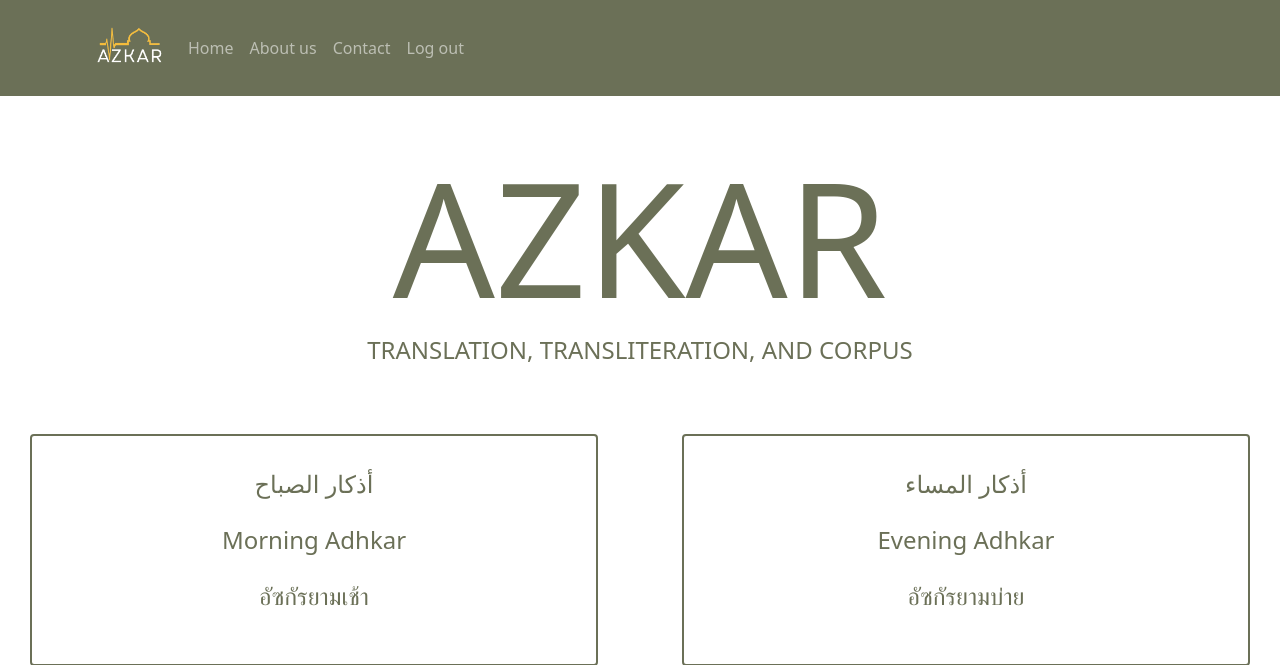
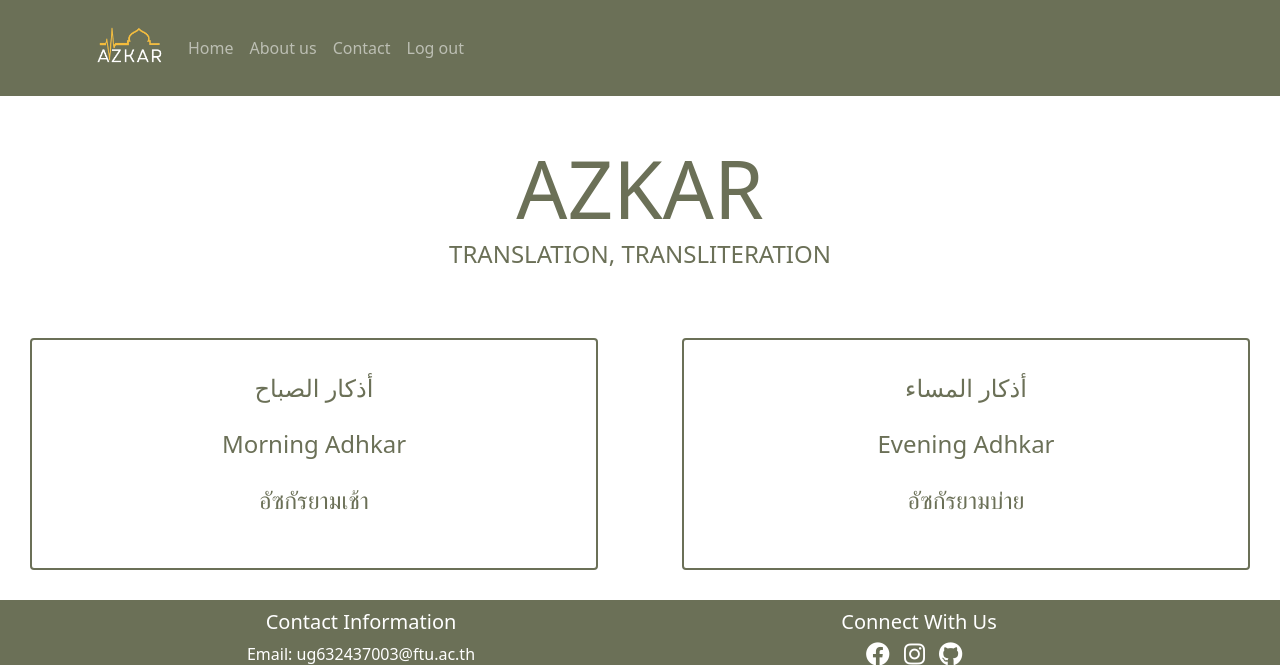
Before and after one commit to iiffah/AZKAR-Transliteration-and-Translation, a Django app: page /index/ in a window 1280 px wide. Shown: the top 665 px of the page. Run offline with Django 4.2, Linux system fonts and the light colour scheme; some libraries are stand-ins or nearby versions.

Commit message:
change font size  header text

```diff
--- a/myweb/web/templates/index.html
+++ b/myweb/web/templates/index.html
@@ -20,7 +20,7 @@
         }
 
         .header-text {
-            font-size: 10em; /* ขยายขนาดตัวอักษร  */
+            font-size: 5em; /* ขยายขนาดตัวอักษร  */
             text-align: center; /* จัดตำแหน่งตรงกลาง */
             color: #6B7057; /* เปลี่ยนสีฟอนท์ของลิงก์ */
             margin-bottom: 0px;
@@ -72,7 +72,7 @@
         <header>
             <div class="container text-center s">
                 <h1 class="header-text ">AZKAR</h1>
-                <p class="main-text">Translation, Transliteration, and Corpus</p>
+                <p class="main-text">Translation, Transliteration</p>
             </div>
         </header>
     </div>
```
